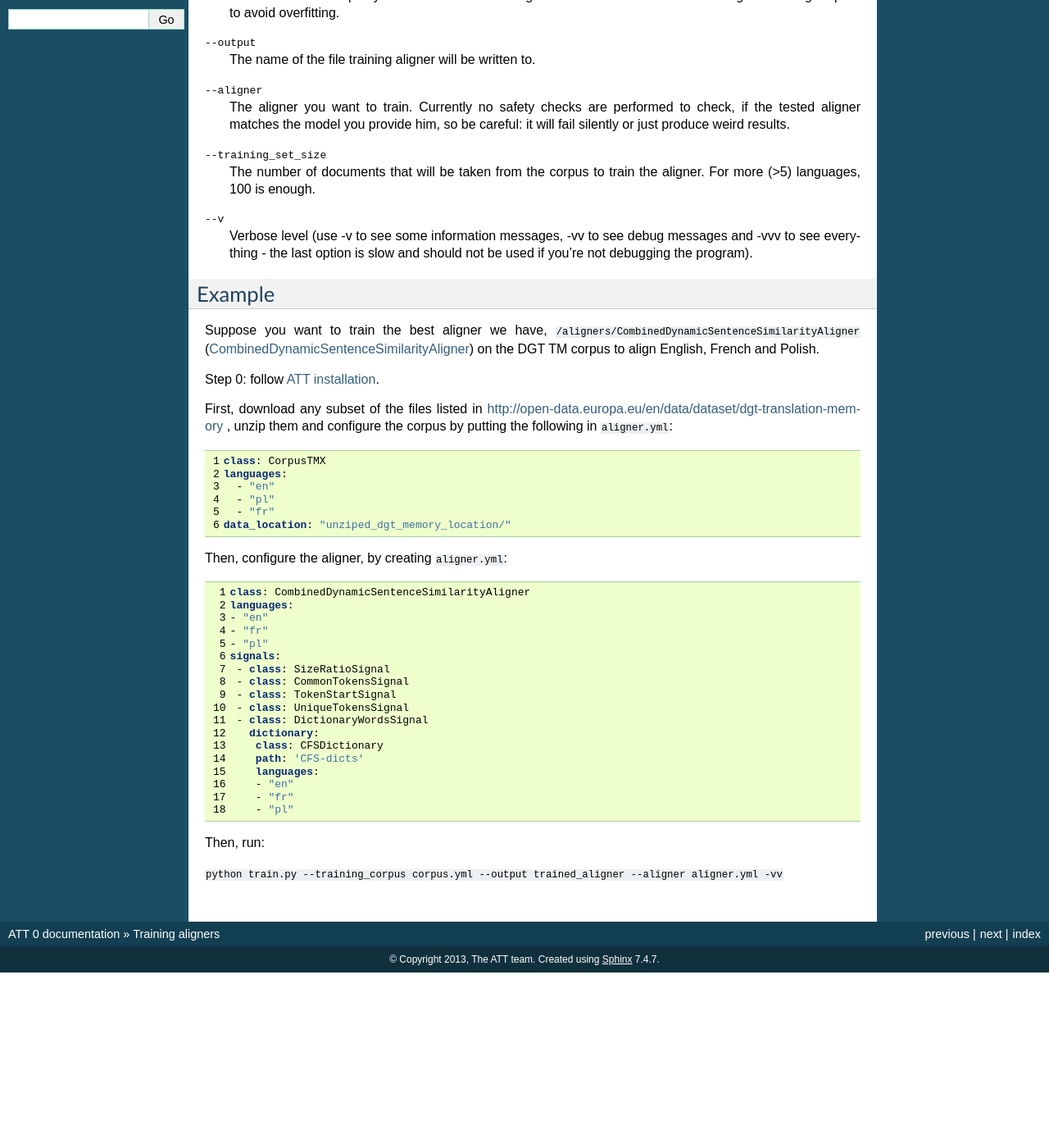
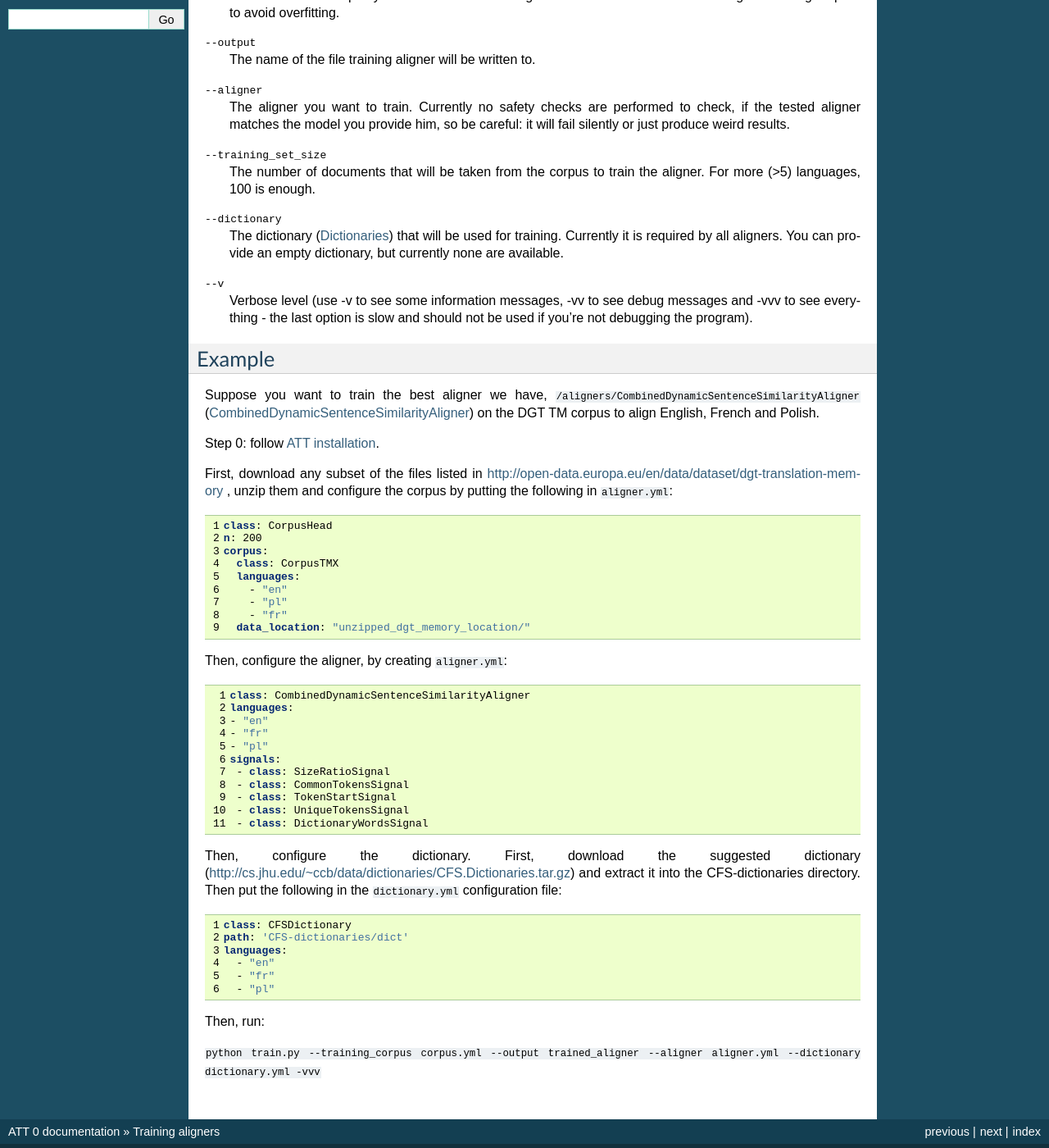
Before and after one commit to kazet/ATT, a Sphinx documentation site: the page built from att/doc/training_aligners.rst, in a window 1280 px wide and 1400 px high, scrolled down 305 px. Shown: the whole window at 82% size. Built offline with Sphinx 7.4.7, drawn with Linux system fonts in a browser that asks for light colours; before the commit the page ends 1491 px from its top, so only the background shows below that.

Commit message:
minor doc fixes, when you follow the doc the aligner is runnable

```diff
--- a/att/doc/index.rst
+++ b/att/doc/index.rst
@@ -18,6 +18,7 @@ Contents:
   aligners/sentence_similarity_aligner
   aligners/grow_sentence_similarity_aligner
   aligners/dynamic_sentence_similarity_aligner
+  aligners/combined_dynamic_sentence_similarity_aligner
   aligners/sentence_similarity_aligner_signals
   corpora/corpus_tmx
   corpora/corpus_eurlex
--- a/att/doc/installation.rst
+++ b/att/doc/installation.rst
@@ -14,3 +14,6 @@ ATT installation
 
 After that, ``train.py``, ``test_aligner.py`` and ``render_alignment.py`` will
 be available in your virtualenv.
+
+You probably want to train an aligner (:doc:`training_aligners`) and then evaluate it
+(:doc:`testing_aligners`) or use it to align a corpus (currently unavailable).
--- a/att/doc/training_aligners.rst
+++ b/att/doc/training_aligners.rst
@@ -25,6 +25,10 @@ Then, run ``train.py`` with the following options:
 --training_set_size
   The number of documents that will be taken from the corpus to train the
   aligner. For more (>5) languages, 100 is enough.
+--dictionary
+  The dictionary (:doc:`/dictionaries/index`) that will be used for training.
+  Currently it is required by all aligners. You can provide an empty
+  dictionary, but currently none are available.
 --v
    Verbose level (use -v to see some information messages, -vv to see
    debug messages and -vvv to see everything - the last option is slow
@@ -48,12 +52,15 @@ unzip them and configure the corpus by putting the following in
 .. code-block:: yaml
   :linenos:
 
-  class: CorpusTMX
-  languages:
-    - "en"
-    - "pl"
-    - "fr"
-  data_location: "unziped_dgt_memory_location/"
+  class: CorpusHead
+  n: 200
+  corpus:
+    class: CorpusTMX
+    languages:
+      - "en"
+      - "pl"
+      - "fr"
+    data_location: "unzipped_dgt_memory_location/"
 
 Then, configure the aligner, by creating ``aligner.yml``:
 
@@ -71,14 +78,22 @@ Then, configure the aligner, by creating ``aligner.yml``:
    - class: TokenStartSignal
    - class: UniqueTokensSignal
    - class: DictionaryWordsSignal
-     dictionary:
-      class: CFSDictionary
-      path: 'CFS-dicts'
-      languages:
-      - "en"
-      - "fr"
-      - "pl"
+
+Then, configure the dictionary. First, download the suggested dictionary
+(http://cs.jhu.edu/~ccb/data/dictionaries/CFS.Dictionaries.tar.gz)
+and extract it into the CFS-dictionaries directory. Then put the following
+in the ``dictionary.yml`` configuration file:
+
+.. code-block:: yaml
+   :linenos:
+
+   class: CFSDictionary
+   path: 'CFS-dictionaries/dict'
+   languages:
+     - "en"
+     - "fr"
+     - "pl"
 
 Then, run:
 
-``python train.py --training_corpus corpus.yml --output trained_aligner --aligner aligner.yml -vv``
+``python train.py --training_corpus corpus.yml --output trained_aligner --aligner aligner.yml --dictionary dictionary.yml -vvv``
```
Also changed, not shown: README.md (+1 -0 lines).
